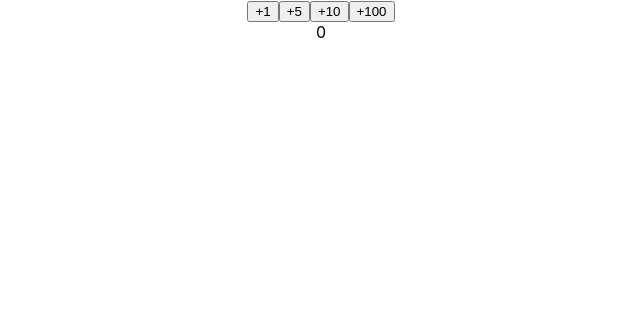
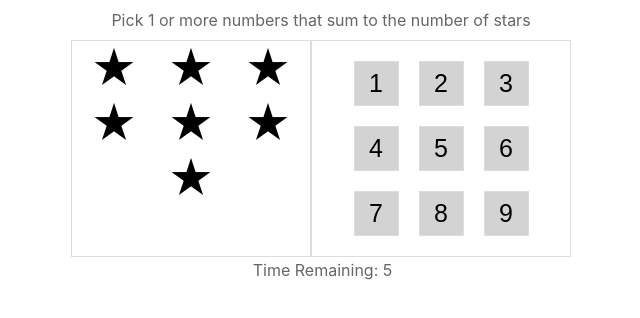
Before and after one commit to jHernandezdev/first-react-app, a React (Create React App) app: page / in a window 1280 px wide. Shown: the top 318 px of the page, without its empty margins (319-959 px from the left). Built offline with nearby package versions, Linux system fonts and the light colour scheme.

Commit message:
Final game

```diff
--- a/src/App.js
+++ b/src/App.js
@@ -1,10 +1,10 @@
-import Counter from './Counter';
+import StarMatch from './StarMatchGame';
 import './App.css';
 
 function App() {
   return (
     <div className="App">
-      <Counter />
+      <StarMatch />
     </div>
   );
 }
--- /dev/null
+++ b/src/StarMatchGame.css
@@ -0,0 +1,63 @@
+.game {
+    max-width: 500px;
+    margin: 0 auto;
+  }
+
+  .body {
+    display: flex;
+  }
+
+  .help {
+    color: #666;
+    margin: 10px;
+    text-align: center;
+  }
+
+  .left {
+    text-align: center;
+    width: 50%;
+    border: thin solid #ddd;
+  }
+
+  .right {
+    text-align: center;
+    padding: 10px;
+    width: 50%;
+    border: thin solid #ddd;
+  }
+
+  .star {
+      display: inline-block;
+    margin: 0 15px;
+  }
+
+  .star:after {
+    content: "\2605";
+    font-size: 45px;
+  }
+
+  .number {
+    background-color: #eee;
+    border: thin solid #ddd;
+    width: 45px;
+    height: 45px;
+    margin: 10px;
+    font-size: 25px;
+  }
+
+  .number:focus, .number:active {
+    outline: none;
+    border: thin solid #ddd;
+  }
+
+  .timer {
+      color: #666;
+    margin-top: 3px;
+    margin-left: 3px;
+  }
+
+  .game-done .message {
+    font-size: 250%;
+    font-weight: bold;
+    margin: 15px;
+  }
--- /dev/null
+++ b/src/StarMatchGame.js
@@ -0,0 +1,179 @@
+// STAR MATCH - Starting Template
+import { startTransition, useState, useEffect } from 'react';
+
+import './StarMatchGame.css'
+
+const PlayAgain = (props) => (
+  <div className='game-done'>
+    <div
+      className='message'
+      style={{ color: props.gameStatus === 'lost' ? 'red' : 'green' }}>
+      {props.gameStatus === 'lost' ? 'Game Over' : 'Nice'}
+    </div>
+    <button onClick={props.onClick}>Play Again</button>
+  </div>
+);
+
+const PlayNumber = (props) => (
+  <button
+    className='number'
+    style={{ backgroundColor: colors[props.status] }}
+    onClick={() => props.onClick(props.number, props.status)} >
+    {props.number}
+  </button>
+);
+
+const StarsDisplay = (props) => (
+  <>
+    {utils.range(1, props.count).map(starId =>
+      <div key={starId} className='star' />
+    )}
+  </>
+);
+
+//Cutoms hook
+const useGameState = () => {
+  const [stars, setStars] = useState(utils.random(1, 9));
+  const [availableNums, setAvailableNums] = useState(utils.range(1, 9));
+  const [candidateNums, setCandidateNums] = useState([]);
+  const [secondsLeft, setSecondsLeft] = useState(10);
+
+  useEffect(() => {
+    if (secondsLeft > 0 && availableNums.length > 0) {
+      const timerId = setTimeout(() => {
+        setSecondsLeft(secondsLeft - 1);
+      },
+        1000);
+      return () => clearTimeout(timerId);
+    }
+  });
+
+  const setGameState = (newCandidateNums) => {
+    if (utils.sum(newCandidateNums) !== stars) {
+      setCandidateNums(newCandidateNums);
+    } else {
+      const newAvailableNums = availableNums.filter(
+        n => !newCandidateNums.includes(n)
+      );
+
+      setAvailableNums(newAvailableNums);
+      setCandidateNums([]);
+      setStars(utils.randomSumIn(newAvailableNums, 9));
+    }
+  };
+
+  return { stars, availableNums, candidateNums, secondsLeft, setGameState };
+}
+
+const Game = (props) => {
+  const {
+    stars,
+    availableNums,
+    candidateNums,
+    secondsLeft,
+    setGameState
+  } = useGameState();
+
+  const candidatesAreWrong = utils.sum(candidateNums) > stars;
+  const gameStatus =
+    availableNums.length === 0 ? 'won'
+      : secondsLeft === 0 ? 'lost'
+        : 'active'
+
+  const numberStatus = (number) => {
+    if (!availableNums.includes(number)) {
+      return 'used';
+    } else if (candidateNums.includes(number)) {
+      return candidatesAreWrong ? 'wrong' : 'candidate';
+    } else {
+      return 'available'
+    }
+  }
+
+  const onNumberClick = (number, currentStatus) => {
+    if (gameStatus !== 'active' || currentStatus === 'used') {
+      return;
+    }
+
+    const newCandidateNums =
+      currentStatus === 'available'
+        ? candidateNums.concat(number)
+        : candidateNums.filter(cn => cn !== number);
+
+    setGameState(newCandidateNums);
+  }
+
+  return (
+    <div className="game">
+      <div className="help">
+        Pick 1 or more numbers that sum to the number of stars
+      </div>
+      <div className="body">
+        <div className="left">
+          {
+            gameStatus !== 'active' ?
+              <PlayAgain onClick={props.startNewGame} gameStatus={gameStatus} /> :
+              <StarsDisplay count={stars} />
+          }
+
+        </div>
+        <div className="right">
+          {utils.range(1, 9).map(number =>
+            <PlayNumber
+              key={number}
+              number={number}
+              status={numberStatus(number)}
+              onClick={onNumberClick}
+            />
+          )}
+        </div>
+      </div>
+      <div className="timer">Time Remaining: {secondsLeft}</div>
+    </div>
+  );
+};
+
+const StarMatch = () => {
+  const [gameId, setGameId] = useState(1);
+  return <Game key={gameId} startNewGame={() => setGameId(gameId + 1)} />
+}
+
+// Color Theme
+const colors = {
+  available: 'lightgray',
+  used: 'lightgreen',
+  wrong: 'lightcoral',
+  candidate: 'deepskyblue',
+};
+
+// Math science
+const utils = {
+  // Sum an array
+  sum: arr => arr.reduce((acc, curr) => acc + curr, 0),
+
+  // create an array of numbers between min and max (edges included)
+  range: (min, max) => Array.from({ length: max - min + 1 }, (_, i) => min + i),
+
+  // pick a random number between min and max (edges included)
+  random: (min, max) => min + Math.floor(Math.random() * (max - min + 1)),
+
+  // Given an array of numbers and a max...
+  // Pick a random sum (< max) from the set of all available sums in arr
+  randomSumIn: (arr, max) => {
+    const sets = [[]];
+    const sums = [];
+    for (let i = 0; i < arr.length; i++) {
+      for (let j = 0, len = sets.length; j < len; j++) {
+        const candidateSet = sets[j].concat(arr[i]);
+        const candidateSum = utils.sum(candidateSet);
+        if (candidateSum <= max) {
+          sets.push(candidateSet);
+          sums.push(candidateSum);
+        }
+      }
+    }
+    return sums[utils.random(0, sums.length - 1)];
+  },
+};
+
+export default StarMatch;
```
